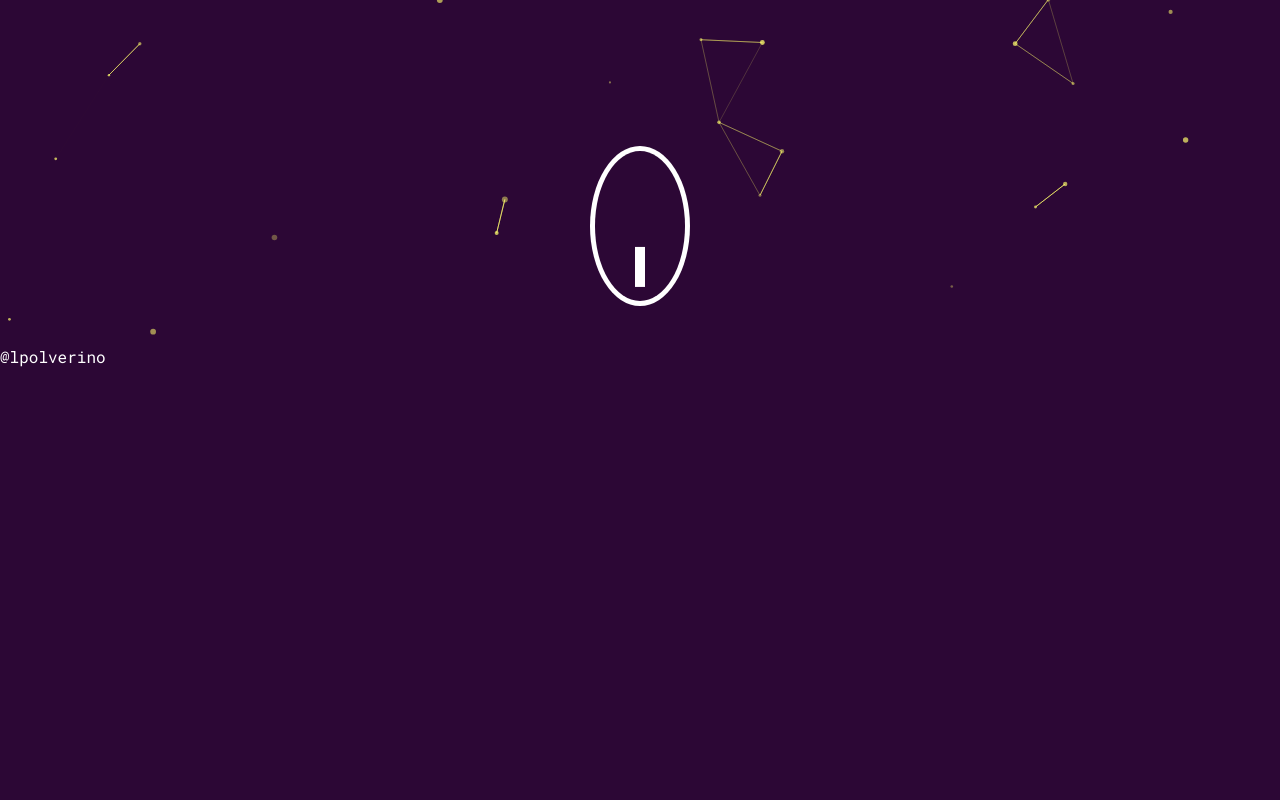
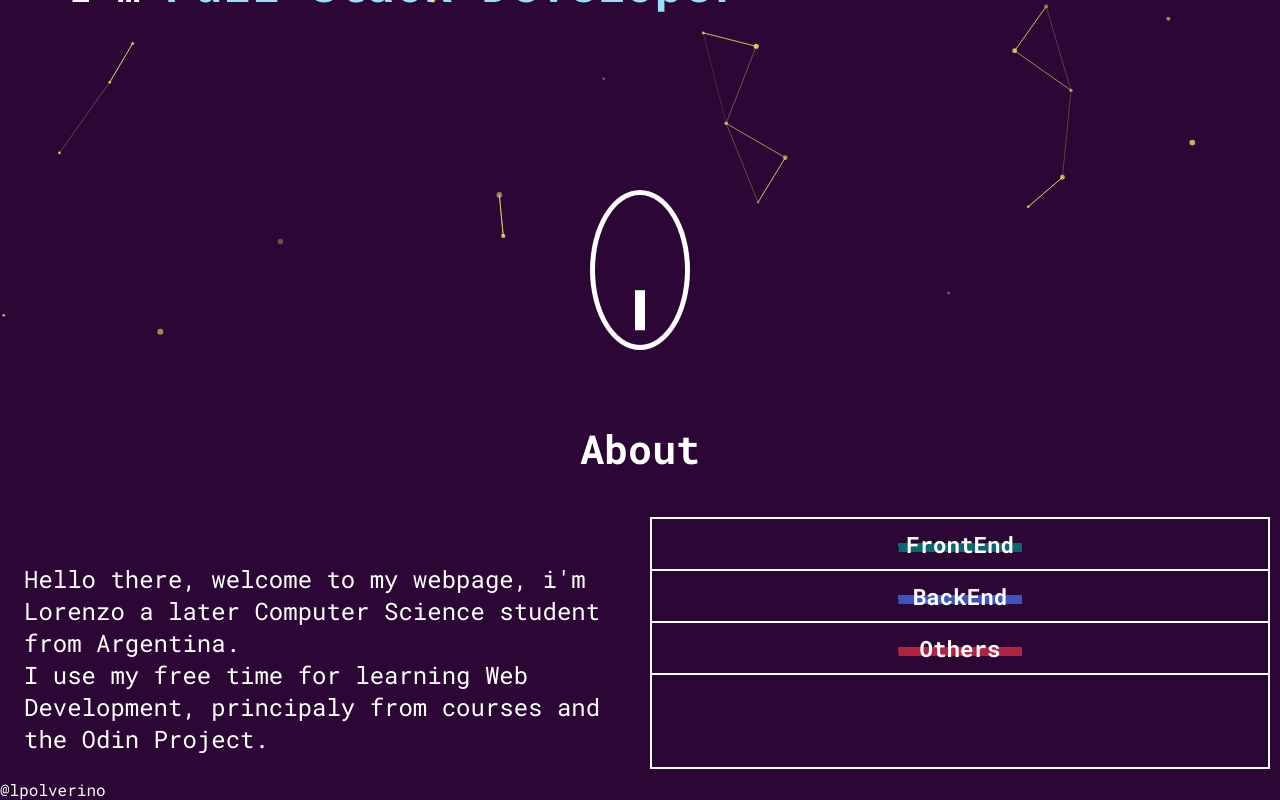
Before and after one commit to lpolverino/personal_website, a React (Vite) app: page / in a window 1280 px wide. Shown: the part 433-1233 px from the top of the page. Before the commit the page ends 800 px from the top, so only its background shows below. Built offline with nearby package versions, Linux system fonts and the light colour scheme.

Commit message:
Added simple about section

```diff
--- a/src/components/About/About.jsx
+++ b/src/components/About/About.jsx
@@ -1,8 +1,17 @@
 import React from 'react'
+import PersonalInfo from '../PersonalInfo/PersonalInfo'
+import Skills from '../Skills/Skills'
+import styles from "./about.module.css"
 
 const About = () => {
   return (
-    <div>About</div>
+    <div>
+      <h2 className={styles.title}>About</h2>
+      <div className={styles.info}>
+        <PersonalInfo></PersonalInfo>
+        <Skills></Skills>
+      </div>
+    </div>
   )
 }
 
--- /dev/null
+++ b/src/components/About/about.module.css
@@ -0,0 +1,11 @@
+.title{
+    font-weight: 700;
+    font-size: 2.5rem;
+    text-align: center;
+    margin: 2rem;
+}
+
+.info{
+    display: grid;
+    grid-template-columns: repeat(2, 1fr);
+}
--- a/src/components/Home/home.module.css
+++ b/src/components/Home/home.module.css
@@ -1,5 +1,5 @@
 .home{
-    height: 100%;
+    height: 95vh;
     display: flex;
     flex-direction: column;
 }
--- a/src/components/Main/Main.jsx
+++ b/src/components/Main/Main.jsx
@@ -1,11 +1,13 @@
 import React from 'react'
 import Home from '../Home/Home'
+import About from '../About/About'
 
 
 const Main = () => {
   return (
     <div style={{height:"100%"}}>
       <Home></Home>
+      <About></About>
     </div>
   )
 }
--- /dev/null
+++ b/src/components/PersonalInfo/PersonalInfo.jsx
@@ -0,0 +1,15 @@
+import React from 'react'
+import style from "./personal-info.module.css"
+
+
+const PersonalInfo = () => {
+  return (
+    <div className={style.text}>
+        <img></img>
+        <p>Hello there, welcome to my webpage, i'm Lorenzo a later Computer Science student from Argentina.</p>
+        <p>I use my free time for learning Web Development, principaly from courses and the Odin Project.</p>
+    </div>
+  )
+}
+
+export default PersonalInfo
--- /dev/null
+++ b/src/components/PersonalInfo/personal-info.module.css
@@ -0,0 +1,4 @@
+.text{
+    font-size: 1.5rem;
+    padding: 24px;
+}
--- /dev/null
+++ b/src/components/SkillSection/SkillSection.jsx
@@ -0,0 +1,13 @@
+import React from 'react'
+import styles from "./skill-section.module.css"
+
+const SkillSection = ({skill}) => {
+  return (
+    <div className={styles.skill}>
+        <h3 >{skill.title}</h3>
+        <hr className={styles.bar} style={{borderColor:skill.colorTheme}}/>
+    </div>
+  )
+}
+
+export default SkillSection
--- /dev/null
+++ b/src/components/SkillSection/skill-section.module.css
@@ -0,0 +1,17 @@
+.skill{
+    border-bottom: 2px solid white;
+    padding: 10px;
+    position: relative;
+    font-size: 1.2em;
+    text-align: center;
+}
+
+.bar{
+    position: absolute;
+    z-index: -1;
+    opacity: 0.8;
+    top: 24px;
+    left: 40%;
+    width: 20%;
+    border-top: 8px solid #8c8b8b;
+}
--- /dev/null
+++ b/src/components/Skills/Skills.jsx
@@ -0,0 +1,14 @@
+import React from 'react'
+import skillData from './skills-data'
+import SkillSection from '../SkillSection/SkillSection'
+import styles from "./skills.module.css"
+
+const Skills = () => {
+  return (
+    <div className={styles.skills}>
+      {skillData.map((skill =>  <SkillSection skill = {skill} key={skill.id}></SkillSection>))}
+    </div>
+  )
+}
+
+export default Skills
--- /dev/null
+++ b/src/components/Skills/skills-data.js
@@ -0,0 +1,23 @@
+const skillData = [
+    {
+        id:1,
+        title:"FrontEnd",
+        colorTheme:"#008080",
+        tecnologies:[]
+    },
+    {
+        id:2,
+        title:"BackEnd",
+        colorTheme:"#4169E1",
+        tecnologies:[]
+    },
+    {
+        id:3,
+        title:"Others",
+        colorTheme:"#d52941",
+        tecnologies:[]
+    }
+
+]
+
+export default skillData
--- /dev/null
+++ b/src/components/Skills/skills.module.css
@@ -0,0 +1,6 @@
+.skills{
+    margin: 10px;
+    border: 2px solid white;
+    display: flex;
+    flex-direction: column;
+}
--- a/src/index.css
+++ b/src/index.css
@@ -11,9 +11,13 @@
     color: white;
 }
 
-body, html, #root {
+body, html {
     height: 100%;
     background-color: var(--background-color);
+}
+
+#root{
+
 }
 
 #root{
```
